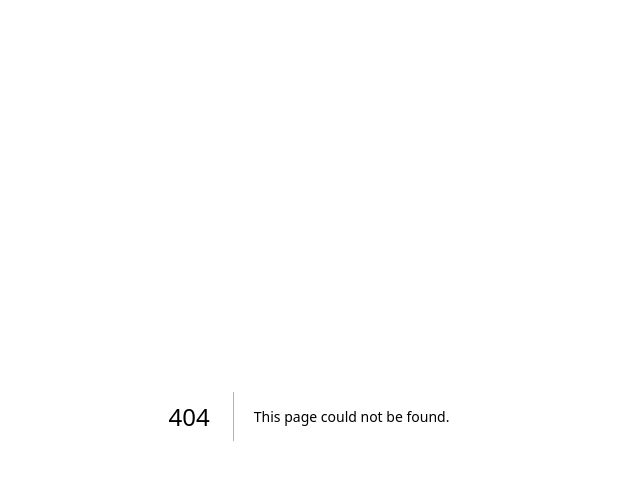
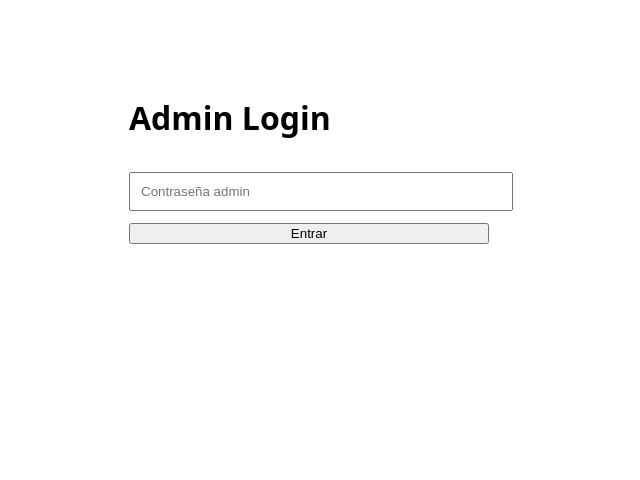
Before and after one commit to MiestacionamientoRM/mi-estacionamiento-rm, a Next.js app: page /admin/login in a window 1280 px wide. Before the commit this address had no page. Shown: the top 480 px of the page, without its empty margins (331-971 px from the left). Built offline with nearby package versions, Linux system fonts and the light colour scheme.

Commit message:
Admin login + dashboard base

```diff
--- /dev/null
+++ b/app/admin/login/page.js
@@ -0,0 +1,46 @@
+"use client";
+
+import { useState } from "react";
+
+export default function AdminLogin() {
+  const [password, setPassword] = useState("");
+  const [error, setError] = useState(null);
+
+  async function handleSubmit(e) {
+    e.preventDefault();
+
+    const res = await fetch("/admin/actions", {
+      method: "POST",
+      headers: { "Content-Type": "application/json" },
+      body: JSON.stringify({ password }),
+    });
+
+    if (res.ok) {
+      window.location.href = "/admin/dashboard";
+    } else {
+      setError("Contraseña incorrecta");
+    }
+  }
+
+  return (
+    <main style={{ maxWidth: 360, margin: "80px auto" }}>
+      <h1>Admin Login</h1>
+
+      <form onSubmit={handleSubmit}>
+        <input
+          type="password"
+          placeholder="Contraseña admin"
+          value={password}
+          onChange={(e) => setPassword(e.target.value)}
+          style={{ width: "100%", padding: 10, marginTop: 12 }}
+        />
+
+        <button style={{ marginTop: 12, width: "100%" }}>
+          Entrar
+        </button>
+      </form>
+
+      {error && <p style={{ color: "red" }}>{error}</p>}
+    </main>
+  );
+}
```
Also changed, not shown: app/admin/actions.js (added, +19 -0 lines), app/admin/dashnoard/page.js (added, +19 -0 lines).
